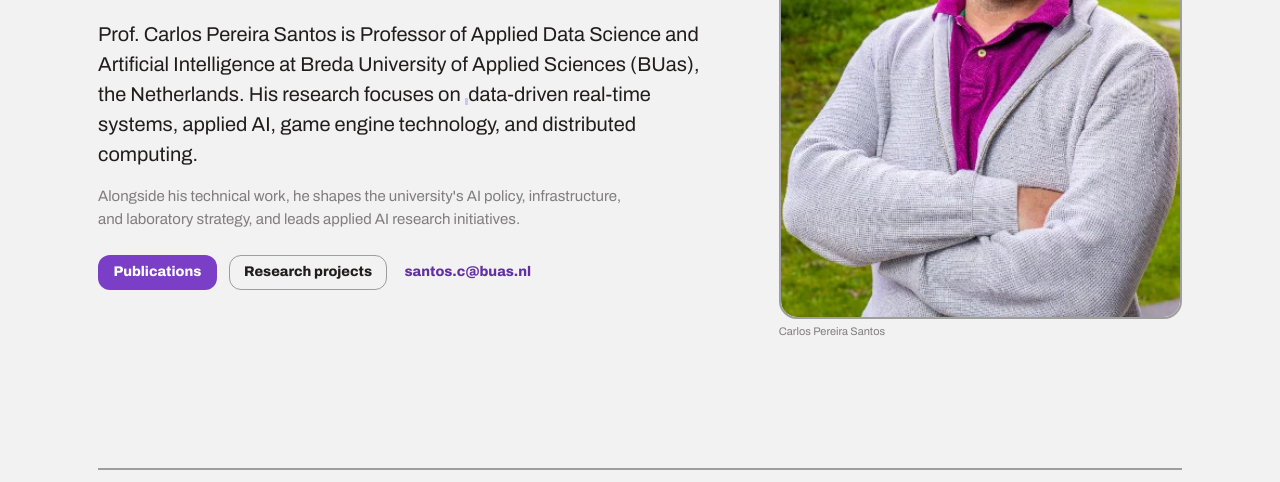
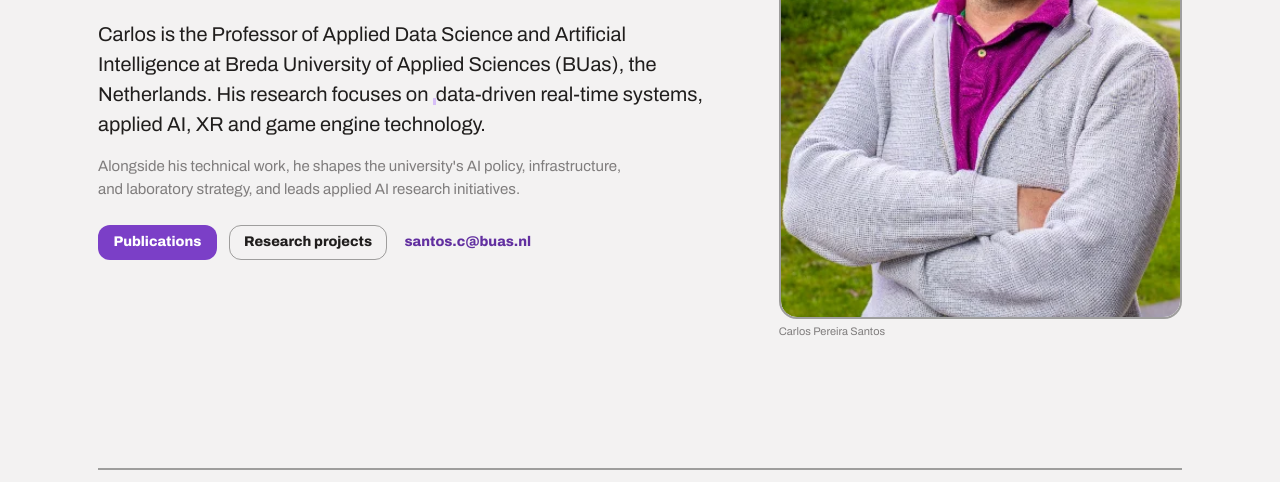
Before and after one commit to carlospereirasantos/carlospereirasantos.github.io, a website: page index.html in a window 1280 px wide. Shown: the part 318-800 px from the top of the page. Drawn offline with nearby package versions, Linux system fonts and the light colour scheme.

Commit message:
Bio changed to reflect XR.

```diff
--- a/index.html
+++ b/index.html
@@ -14,7 +14,7 @@
       <script async src="https://www.googletagmanager.com/gtag/js?id=G-FTNCFJS3SE"></script>
       <script>
         window.dataLayer = window.dataLayer || [];
-        function gtag() { dataLayer.push(arguments); }
+        function gtag() {dataLayer.push(arguments);}
         gtag('js', new Date());
         gtag('config', 'G-FTNCFJS3SE');
       </script>
@@ -71,11 +71,11 @@
           <h1
             style="font-size:clamp(40px,7vw,76px);line-height:0.98;letter-spacing:-0.03em;margin:0 0 var(--space-6);max-width:16ch">
             Carlos Pereira Santos</h1>
-          <p style="font-size:clamp(17px,2vw,20px);line-height:1.5;max-width:62ch;margin:0 0 var(--space-4)">Prof.
-            Carlos Pereira Santos is Professor of Applied Data Science and Artificial Intelligence at Breda University
+          <p style="font-size:clamp(17px,2vw,20px);line-height:1.5;max-width:62ch;margin:0 0 var(--space-4)">
+            Carlos is the Professor of Applied Data Science and Artificial Intelligence at Breda University
             of Applied Sciences (BUas), the Netherlands. His research focuses on <span
               style="background:linear-gradient(to top,var(--color-accent-300) 0,var(--color-accent-300) 0.34em,transparent 0.34em);padding:0 0.08em"></span>data-driven
-            real-time systems, applied AI, game engine technology, and distributed computing.</p>
+            real-time systems, applied AI, XR and game engine technology.</p>
           <p style="max-width:62ch;margin:0 0 var(--space-6)" class="text-muted">Alongside his technical work, he shapes
             the university's AI policy, infrastructure, and laboratory strategy, and leads applied AI research
             initiatives.</p>
```
